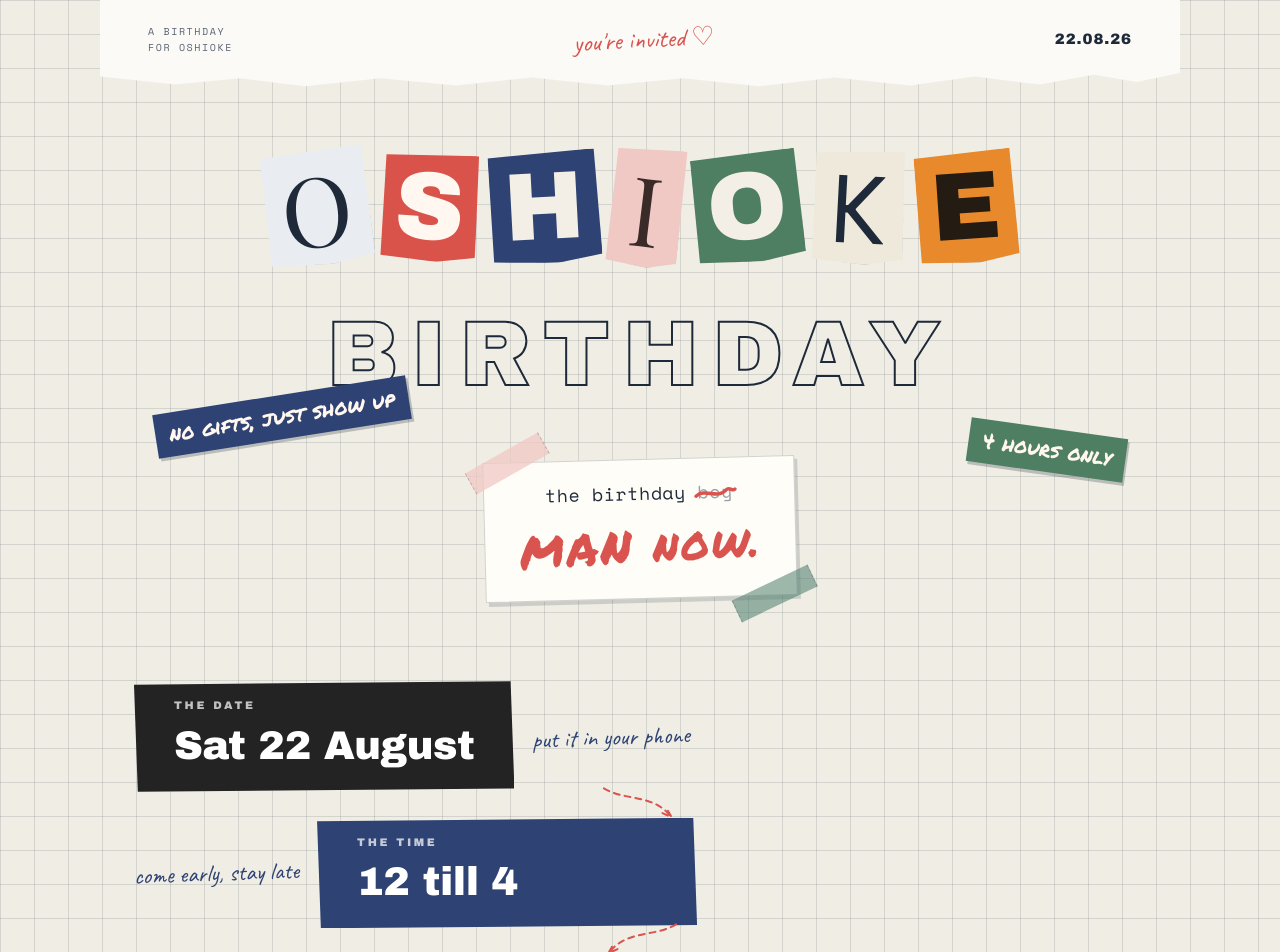
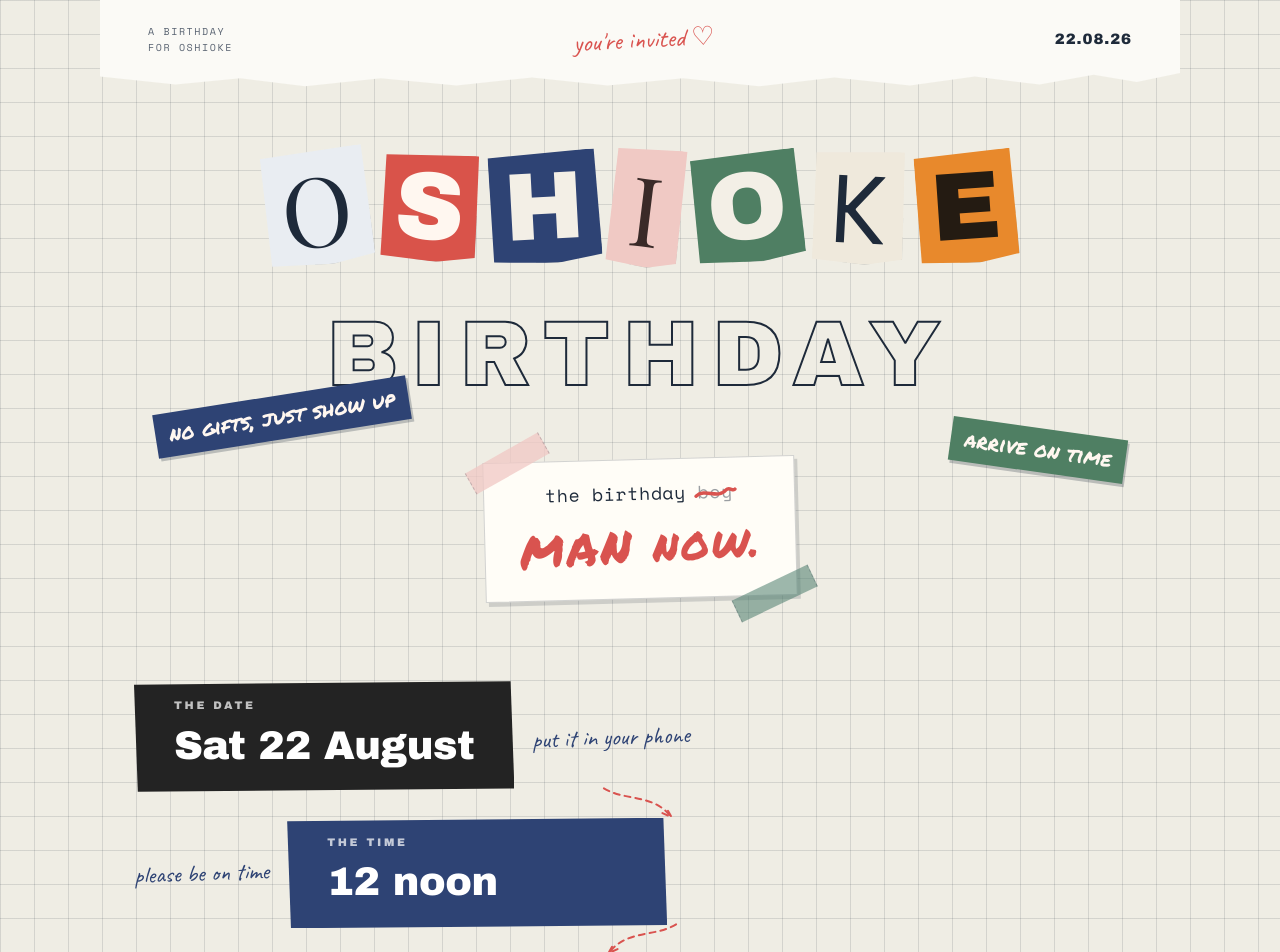
Before and after one commit to rehkmansa/games-night-rsvp, a Next.js app: page /sample/collage in a window 1280 px wide. Shown: the top 952 px of the page. Built offline with nearby package versions, Linux system fonts and the light colour scheme; a web font is replaced by a local one.

Commit message:
Replace end time with arrival time of 12 noon

```diff
--- a/app/components/InviteCard.tsx
+++ b/app/components/InviteCard.tsx
@@ -2,7 +2,7 @@ import { RsvpForm } from "./RsvpForm";
 
 const DETAILS = [
   { label: "The day", value: "Saturday 22 August" },
-  { label: "The hours", value: "12 till 4" },
+  { label: "Arrival", value: "12 noon" },
   { label: "The place", value: "Iyeru Okin", note: "at the Radisson Blu" },
 ];
 
--- a/app/layout.tsx
+++ b/app/layout.tsx
@@ -21,7 +21,7 @@ const body = Karla({
 const SITE_URL = "https://oshioke-rsvp.vercel.app";
 const TITLE = "Oshioke's Birthday · Sat 22 August";
 const DESCRIPTION =
-  "12 till 4 at Iyeru Okin, Radisson Blu. RSVP and leave him a birthday wish under a secret name. He has to guess who wrote what.";
+  "Arrive for 12 noon at Iyeru Okin, Radisson Blu. RSVP and leave him a birthday wish under a secret name. He has to guess who wrote what.";
 
 export const metadata: Metadata = {
   metadataBase: new URL(SITE_URL),
--- a/app/lib/og.tsx
+++ b/app/lib/og.tsx
@@ -3,7 +3,7 @@ import { join } from "node:path";
 import { ImageResponse } from "next/og";
 
 export const alt =
-  "Happy Birthday Oshioke. Saturday 22 August, 12 till 4, Iyeru Okin at the Radisson Blu.";
+  "Happy Birthday Oshioke. Saturday 22 August, arrive for 12 noon, Iyeru Okin at the Radisson Blu.";
 export const size = { width: 1200, height: 630 };
 export const contentType = "image/png";
 
@@ -11,7 +11,7 @@ const RIBBON = ["#c9302b", "#e9a317", "#1c7c7c", "#10362e"];
 
 const DETAILS = [
   { label: "THE DAY", value: "Saturday 22 August" },
-  { label: "THE HOURS", value: "12 till 4" },
+  { label: "ARRIVAL", value: "12 noon" },
   { label: "THE PLACE", value: "Iyeru Okin" },
 ];
 
--- a/app/sample/brutal/page.tsx
+++ b/app/sample/brutal/page.tsx
@@ -21,7 +21,7 @@ const STATUS_LABEL: Record<string, string> = {
 
 const DETAILS = [
   { label: "The day", value: "Sat 22 August", aside: "clear your afternoon", bg: "bg-hot-pink", fg: "text-ink" },
-  { label: "The hours", value: "12 till 4", aside: "four hours, that's it", bg: "bg-cyan", fg: "text-ink" },
+  { label: "Arrival", value: "12 noon", aside: "come on time", bg: "bg-cyan", fg: "text-ink" },
   { label: "The place", value: "Iyeru Okin", aside: "at the Radisson Blu", bg: "bg-lime", fg: "text-ink" },
 ];
 
@@ -35,7 +35,7 @@ export default function BrutalSample() {
       <div className="overflow-hidden border-b-4 border-paper bg-lime py-2">
         <div className="flex animate-[d-slide_24s_linear_infinite] gap-8 whitespace-nowrap font-display text-sm uppercase tracking-[0.2em] text-ink">
           {Array.from({ length: 6 }).map((_, i) => (
-            <span key={i}>Oshioke · 22.08 · Iyeru Okin, Radisson Blu · 12 till 4 ·</span>
+            <span key={i}>Oshioke · 22.08 · Iyeru Okin, Radisson Blu · arrive 12 noon ·</span>
           ))}
         </div>
       </div>
--- a/app/sample/card/page.tsx
+++ b/app/sample/card/page.tsx
@@ -66,8 +66,8 @@ export default function CardSample() {
             <dd>Saturday 22 August</dd>
           </div>
           <div>
-            <dt>The hours</dt>
-            <dd>12 till 4</dd>
+            <dt>Arrival</dt>
+            <dd>12 noon</dd>
           </div>
           <div>
             <dt>The place</dt>
--- a/app/sample/collage/page.tsx
+++ b/app/sample/collage/page.tsx
@@ -23,7 +23,7 @@ const LETTERS = [
 
 const BANDS = [
   { label: "the date", value: "Sat 22 August", scrawl: "put it in your phone", bg: "#232323", fg: "#FFFFFF", side: "left" },
-  { label: "the time", value: "12 till 4", scrawl: "come early, stay late", bg: "#2E4374", fg: "#FFFFFF", side: "right" },
+  { label: "the time", value: "12 noon", scrawl: "please be on time", bg: "#2E4374", fg: "#FFFFFF", side: "right" },
   { label: "the place", value: "Iyeru Okin", scrawl: "at the Radisson Blu", bg: "#E8892C", fg: "#241B12", side: "left" },
 ];
 
@@ -109,7 +109,7 @@ export default function CollageSample() {
           </div>
 
           <span className={`e-badge e-badge-1 ${marker.className}`}>no gifts, just show up</span>
-          <span className={`e-badge e-badge-2 ${marker.className}`}>4 hours only</span>
+          <span className={`e-badge e-badge-2 ${marker.className}`}>arrive on time</span>
         </section>
 
         {/* bands */}
@@ -238,7 +238,7 @@ export default function CollageSample() {
 
         <footer className={`e-foot ${mono.className}`}>
           <span>IYERU OKIN · RADISSON BLU</span>
-          <span>22.08.26 · 12:00 TO 16:00</span>
+          <span>22.08.26 · ARRIVE 12:00</span>
         </footer>
       </div>
     </div>
--- a/app/sample/pin/page.tsx
+++ b/app/sample/pin/page.tsx
@@ -75,7 +75,7 @@ export default function PinSample() {
           oshioke&apos;s birthday <Bow className="f-title-bow" />
         </h1>
         <p className={`f-board-sub ${hand.className}`}>
-          saturday 22 august · 12 till 4 · iyeru okin, at the radisson blu
+          saturday 22 august · 12 noon · iyeru okin, at the radisson blu
         </p>
         <div className="f-board-meta">
           <span>{GUESTS.length} pins</span>
@@ -137,8 +137,8 @@ export default function PinSample() {
         <Pin>
           <div className="f-card f-card-butter">
             <p className="f-kicker">doors</p>
-            <p className={`f-big f-big-sm ${serif.className}`}>12 till 4</p>
-            <p className="f-under">four hours, then home</p>
+            <p className={`f-big f-big-sm ${serif.className}`}>12 noon</p>
+            <p className="f-under">arrive on time</p>
           </div>
         </Pin>
 
```
